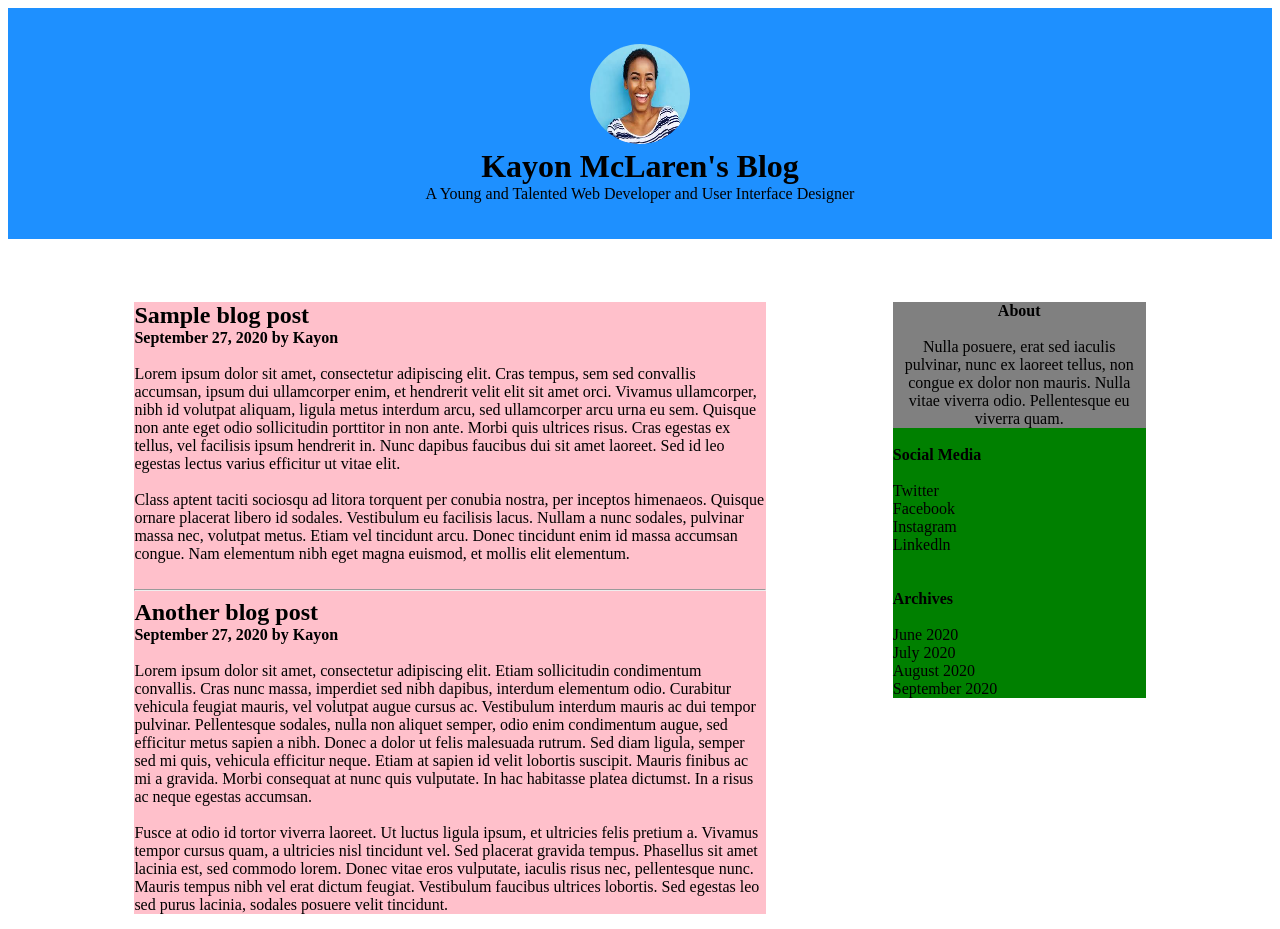
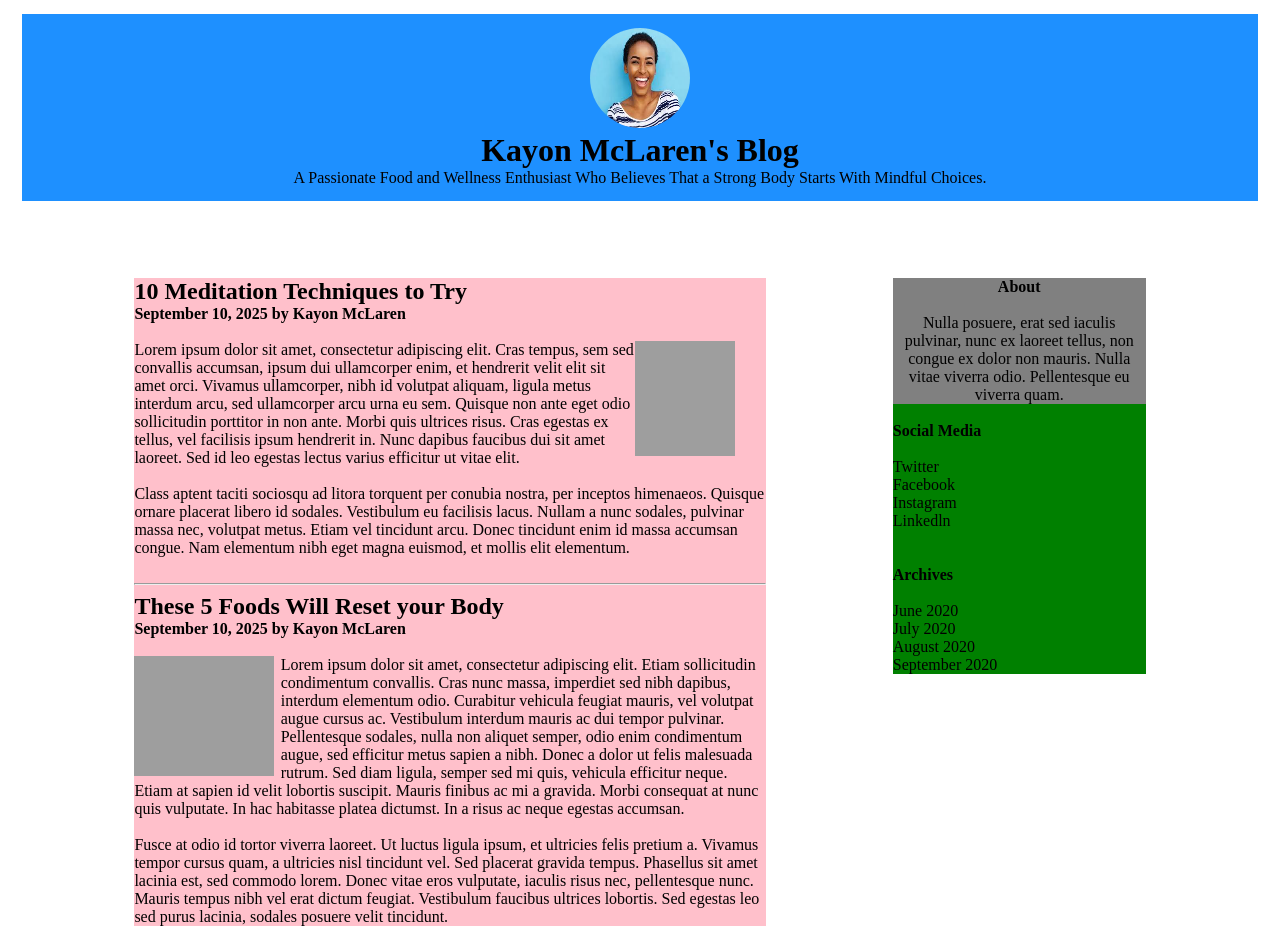
Before and after one commit to KayMac95/info2180-lab2, a plain HTML site: page index.html in a window 1280 px wide. Shown: the top 929 px of the page. Drawn offline with Linux system fonts and the light colour scheme; grey boxes are pictures that could not be loaded.

Commit message:
Updated files

```diff
--- a/index.html
+++ b/index.html
@@ -10,17 +10,24 @@
   <body>
     <div class="container">
       <header>
- <br><br>
- <img src="kayon.jpeg" alt="Kayon's Headhsot">
- <h1>Kayon McLaren's Blog</h1>
- <p>A Young and Talented Web Developer and User Interface Designer</p>
- <br><br>
+        <div class="container">
+          <div> <img src="kayon.jpeg" alt="Kayon's Headhsot" class="headshot_img"> </div>
+          <div> <h1>Kayon McLaren's Blog</h1> </div>
+          <div>
+                <p>
+                A Passionate Food and Wellness Enthusiast Who Believes That
+                a Strong Body Starts With Mindful Choices.
+                </p>
+          </div>
+        </div>
       </header>
     </div>
 
   <main>
- <h2>Sample blog post</h2>
- <h4>September 27, 2020 by Kayon</h4><br>
+    <article>
+      <h2>10 Meditation Techniques to Try</h2>
+      <h4>September 10, 2025 by Kayon McLaren</h4><br>
+      <img src="meditation.png" alt="Meditation image" class="meditation_img">
       <p>
       Lorem ipsum dolor sit amet, consectetur adipiscing elit.
       Cras tempus, sem sed convallis accumsan, ipsum dui ullamcorper
@@ -38,9 +45,12 @@ Nullam a nunc sodales, pulvinar massa nec, volutpat metus. Etiam vel tincidunt a
       Donec tincidunt enim id massa accumsan congue. Nam elementum nibh eget magna euismod,
       et mollis elit elementum.
       </p><br>
+    </article>
   <hr></hr>
-<h2>Another blog post</h2>
-<h4>September 27, 2020 by Kayon</h4><br>
+  <article>
+    <h2>These 5 Foods Will Reset your Body</h2>
+    <h4>September 10, 2025 by Kayon McLaren</h4><br>
+    <img src="healthy_food.png" alt="Healthy Food image" class="food_img">
     <p>
     Lorem ipsum dolor sit amet, consectetur adipiscing elit. Etiam sollicitudin
     condimentum convallis. Cras nunc massa, imperdiet sed nibh dapibus, interdum
@@ -60,6 +70,7 @@ vulputate, iaculis risus nec, pellentesque nunc. Mauris tempus nibh vel erat dic
     feugiat. Vestibulum faucibus ultrices lobortis. Sed egestas leo sed purus lacinia,
     sodales posuere velit tincidunt.
     </p>
+  </article>
   </main>
   <aside>
   <div class="container_2">
--- a/styles.css
+++ b/styles.css
@@ -1,5 +1,7 @@
-.container{
-  padding: 8;
+.container {
+  display: flex;
+  flex-direction: column;
+  margin: 14px;
   text-align: center;
   background: dodgerblue;
 }
@@ -31,13 +33,28 @@ margin-left:12%;
 
 
 
-img{
+.headshot_img{
   padding: 0;
   margin: 0;
   border-radius: 60px;
   height:100px;
   width:100px;
 }
+
+.meditation_img{
+  float: right;
+  margin-right: 5%;
+  width: 100px;
+  height: 115px;
+}
+
+.food_img{
+  float: left;
+  margin-right: 1%;
+  width: 140px;
+  height: 120px;
+}
+
 
 main{
   float: left;
```
Also changed, not shown: 2 other files. Lines whose indentation alone changed are shown as unchanged.
